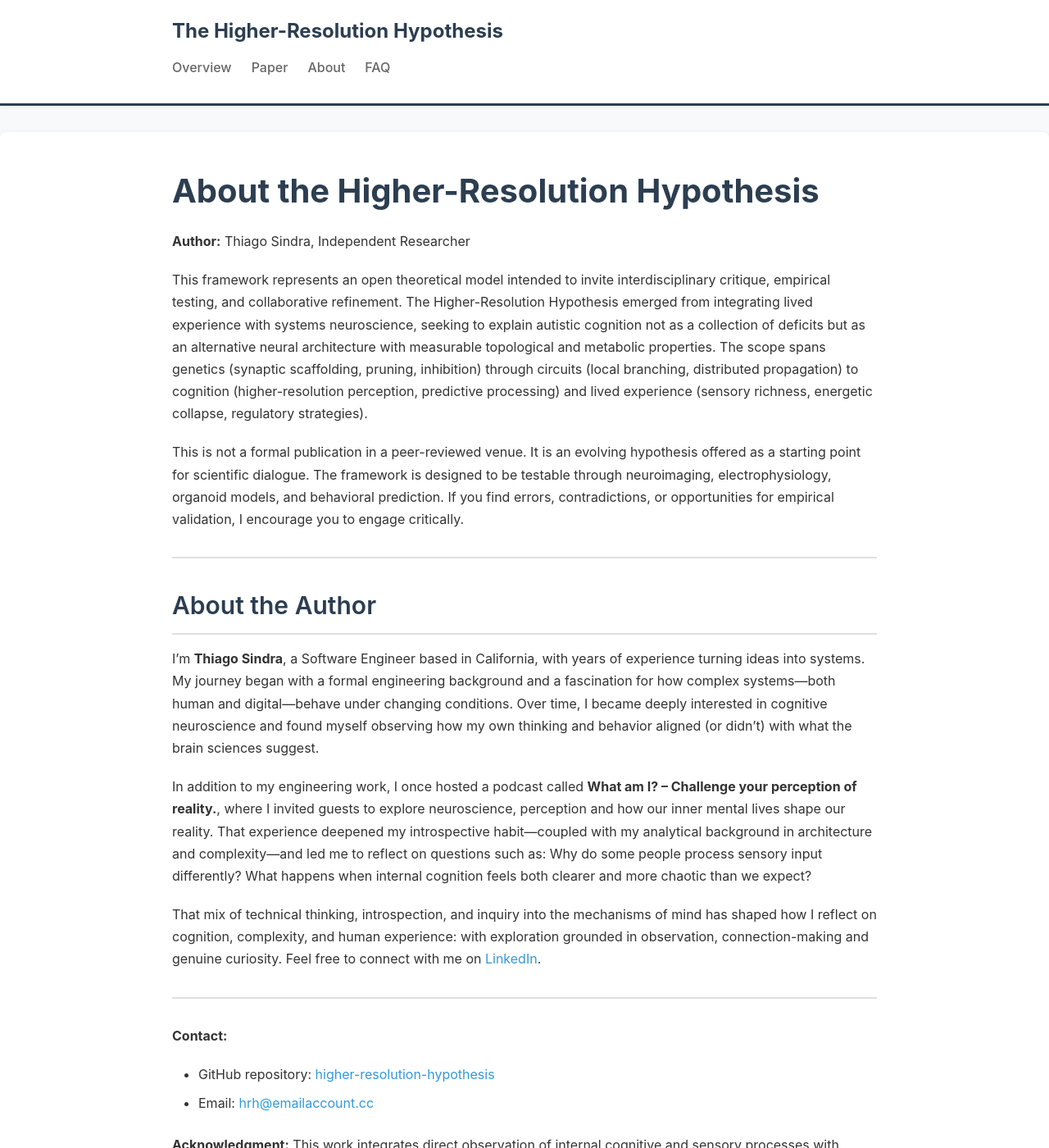
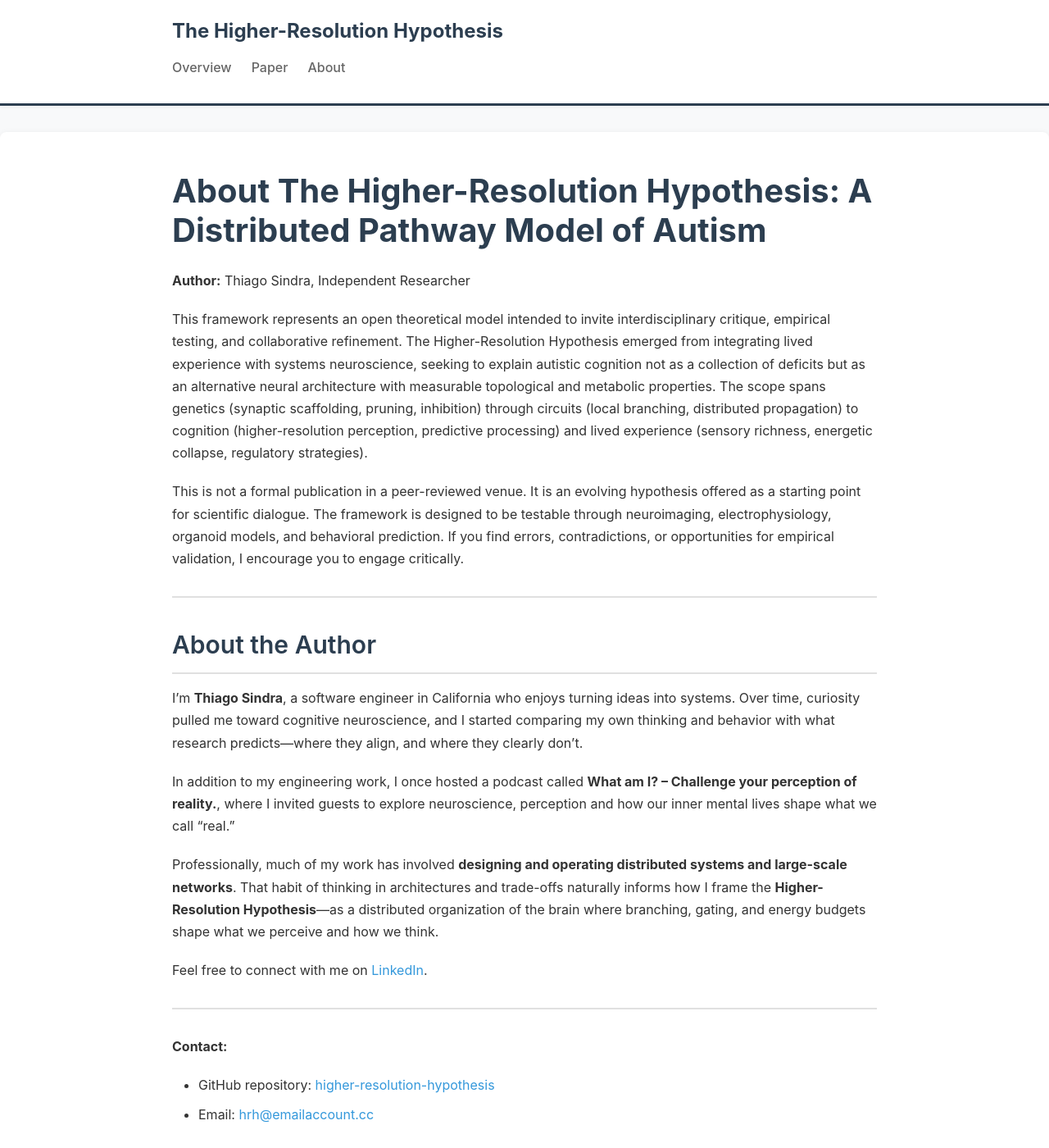
Before and after one commit to thiagosindra/higher-resolution-hypothesis, a Jekyll site: the page built from docs/about.md, in a window 1280 px wide and 1400 px high. Shown: the whole window at 82% size. Built offline with Jekyll 4.4.1, drawn with Linux system fonts in a browser that asks for light colours.

Commit message:
Fixed missing links and incomplete paper title

```diff
--- a/docs/_layouts/default.html
+++ b/docs/_layouts/default.html
@@ -14,9 +14,8 @@
             <h1 class="site-title"><a href="{{ '/' | relative_url }}">{{ site.title }}</a></h1>
             <nav class="site-nav">
                 <a href="{{ '/' | relative_url }}">Overview</a>
-                <a href="{{ '/higher-resolution-hypothesis' | relative_url }}">Paper</a>
+                <a href="{{ '/hrh-paper' | relative_url }}">Paper</a>
                 <a href="{{ '/about' | relative_url }}">About</a>
-                <a href="{{ '/faq' | relative_url }}">FAQ</a>
             </nav>
         </div>
     </header>
--- a/docs/about.md
+++ b/docs/about.md
@@ -3,7 +3,7 @@ layout: default
 title: About
 ---
 
-# About the Higher-Resolution Hypothesis
+# About The Higher-Resolution Hypothesis: A Distributed Pathway Model of Autism
 
 **Author:** Thiago Sindra, Independent Researcher
 
@@ -15,11 +15,13 @@ This is not a formal publication in a peer-reviewed venue. It is an evolving hyp
 
 ## About the Author
 
-I'm **Thiago Sindra**, a Software Engineer based in California, with years of experience turning ideas into systems. My journey began with a formal engineering background and a fascination for how complex systems—both human and digital—behave under changing conditions. Over time, I became deeply interested in cognitive neuroscience and found myself observing how my own thinking and behavior aligned (or didn't) with what the brain sciences suggest.
+I’m **Thiago Sindra**, a software engineer in California who enjoys turning ideas into systems. Over time, curiosity pulled me toward cognitive neuroscience, and I started comparing my own thinking and behavior with what research predicts—where they align, and where they clearly don’t.
 
-In addition to my engineering work, I once hosted a podcast called **What am I? – Challenge your perception of reality.**, where I invited guests to explore neuroscience, perception and how our inner mental lives shape our reality. That experience deepened my introspective habit—coupled with my analytical background in architecture and complexity—and led me to reflect on questions such as: Why do some people process sensory input differently? What happens when internal cognition feels both clearer and more chaotic than we expect?
+In addition to my engineering work, I once hosted a podcast called **What am I? – Challenge your perception of reality.**, where I invited guests to explore neuroscience, perception and how our inner mental lives shape what we call "real."
 
-That mix of technical thinking, introspection, and inquiry into the mechanisms of mind has shaped how I reflect on cognition, complexity, and human experience: with exploration grounded in observation, connection-making and genuine curiosity. Feel free to connect with me on [LinkedIn](https://www.linkedin.com/in/thiagosindra/).
+Professionally, much of my work has involved **designing and operating distributed systems and large-scale networks**. That habit of thinking in architectures and trade-offs naturally informs how I frame the **Higher-Resolution Hypothesis**—as a distributed organization of the brain where branching, gating, and energy budgets shape what we perceive and how we think.
+
+Feel free to connect with me on [LinkedIn](https://www.linkedin.com/in/thiagosindra/).
 
 ---
 
--- a/docs/hrh-paper.html
+++ b/docs/hrh-paper.html
@@ -3,7 +3,7 @@
 <head>
     <meta charset="UTF-8">
     <meta name="viewport" content="width=device-width, initial-scale=1.0">
-    <title>The Higher-Resolution Hypothesis</title>
+    <title>The Higher-Resolution Hypothesis: A Distributed Pathway Model of Autism</title>
     <style>
         @page {
             margin: 1in;
@@ -183,7 +183,7 @@
 </head>
 <body>
     <div class="title-page">
-        <h1 class="main-title">The Higher-Resolution Hypothesis</h1>
+        <h1 class="main-title">The Higher-Resolution Hypothesis: A Distributed Pathway Model of Autism</h1>
         <p class="author">Thiago Sindra</p>
         <p class="affiliation">Independent Researcher</p>
         <p class="date">November 2025</p>
```
Also changed, not shown: docs/404.md (+1 -1 lines), docs/faq.md (deleted, +0 -40 lines), docs/hrh-paper.md (+2 -2 lines), docs/index.md (+5 -2 lines), README.md.
